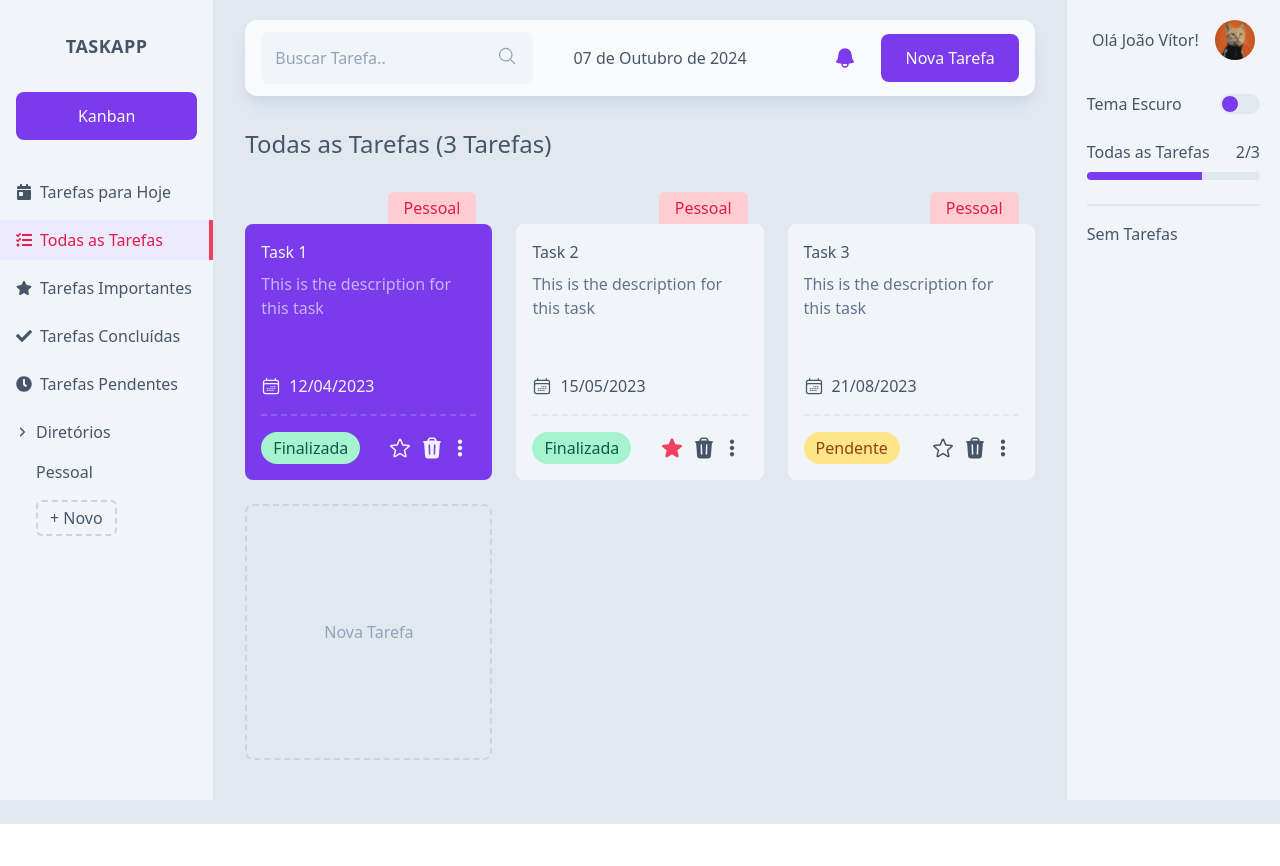
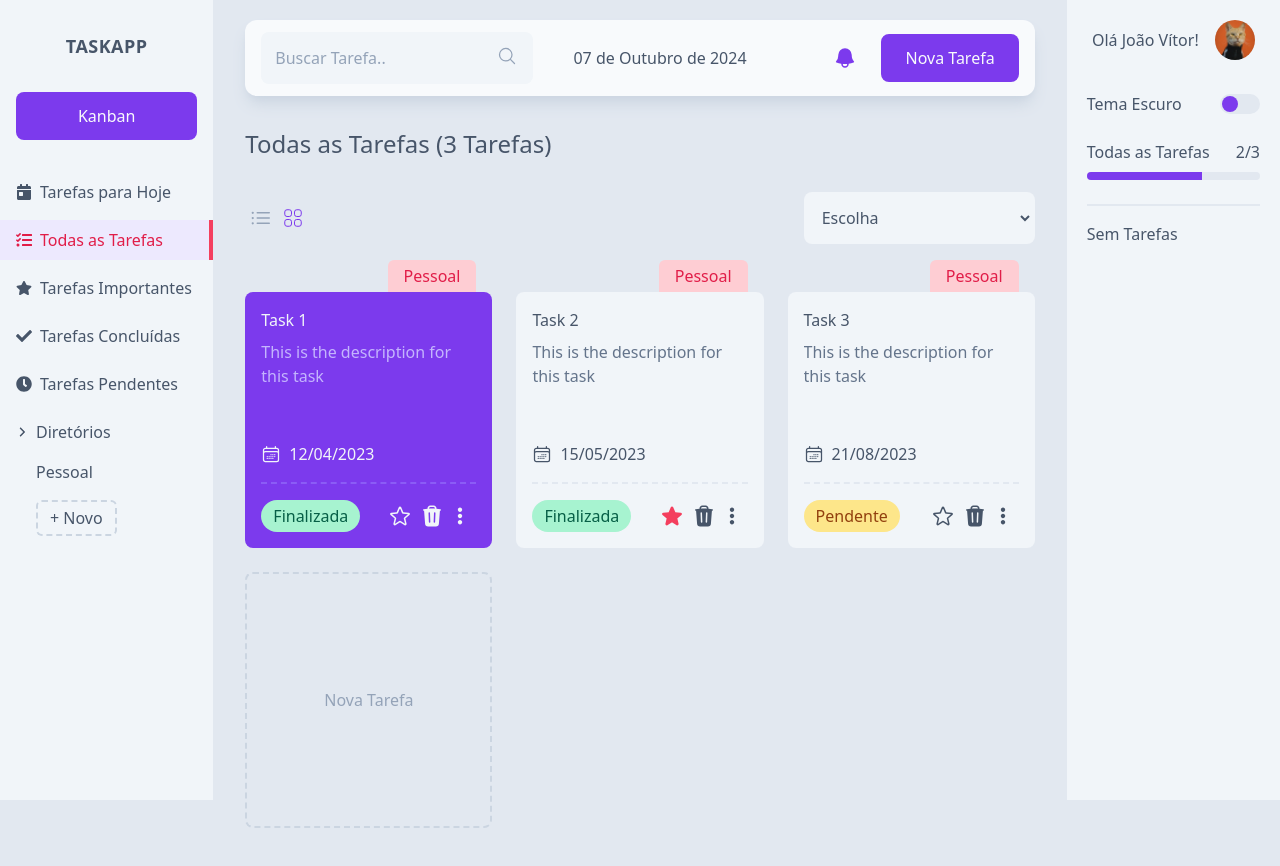
Before and after one commit to marcelino003/TaskApp, a React (Create React App) app: page / in a window 1280 px wide. Shown: the top 866 px of the page. Before the commit the page ends 824 px from the top, so only its background shows below. Built offline with nearby package versions, Linux system fonts and the light colour scheme.

Commit message:
ajustes filters

```diff
--- a/src/components/TasksSection/ButtonsSort.tsx
+++ b/src/components/TasksSection/ButtonsSort.tsx
@@ -3,11 +3,8 @@ import { ReactComponent as IconView1 } from "../../assets/view-1.svg";
 import { ReactComponent as IconView2 } from "../../assets/view-2.svg";
 
 const sortValues = [
-  { value: "order-added", title: "Adicionada" },
   { value: "min-date", title: "Adicionada por Primeiro" },
   { value: "max-date", title: "Adicionada por Último" },
-  { value: "completed-first", title: "Concluída por Primeiro" },
-  { value: "uncompleted-first", title: "Ainda não Concluída" },
 ];
 
 const ButtonsSort: React.FC<{
--- a/src/components/Utilities/LayoutRoutes.tsx
+++ b/src/components/Utilities/LayoutRoutes.tsx
@@ -4,6 +4,7 @@ import { useAppDispatch } from "../../store/hooks";
 import { modalActions } from "../../store/Modal.store";
 import useSortTasks from "../hooks/useSortTasks";
 import TaskItem from "../TasksSection/TaskItem/TaskItem";
+import ButtonsSort from "../TasksSection/ButtonsSort";
 
 type Props = {
   title: string;
@@ -30,12 +31,12 @@ const LayoutRoutes: React.FC<Props> = ({ title, tasks }) => {
       <h1 className="font-medium my-5 text-center sm:text-left sm:my-8 md:text-2xl text-lg dark:text-slate-200">
         {tasksTitle}
       </h1>
-      {/* <ButtonsSort
+      <ButtonsSort
         isListInView1={isListInView1}
         setIsListInView1={setIsListInView1}
         sortedBy={sortedBy}
         setSortedBy={setSortedBy}
-      /> */}
+      />
       <ul
         className={`tasksList mt-4 grid gap-2 sm:gap-4 xl:gap-6 ${
           isListInView1
```
